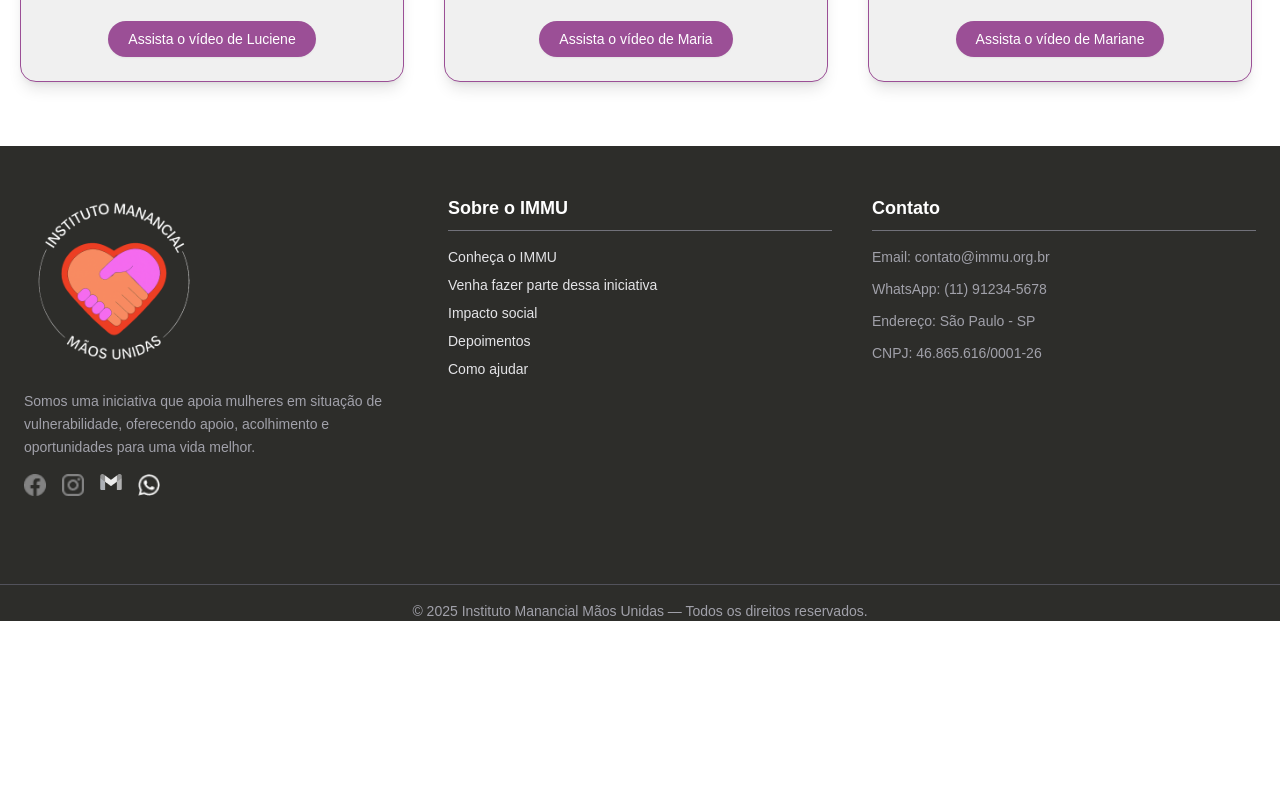
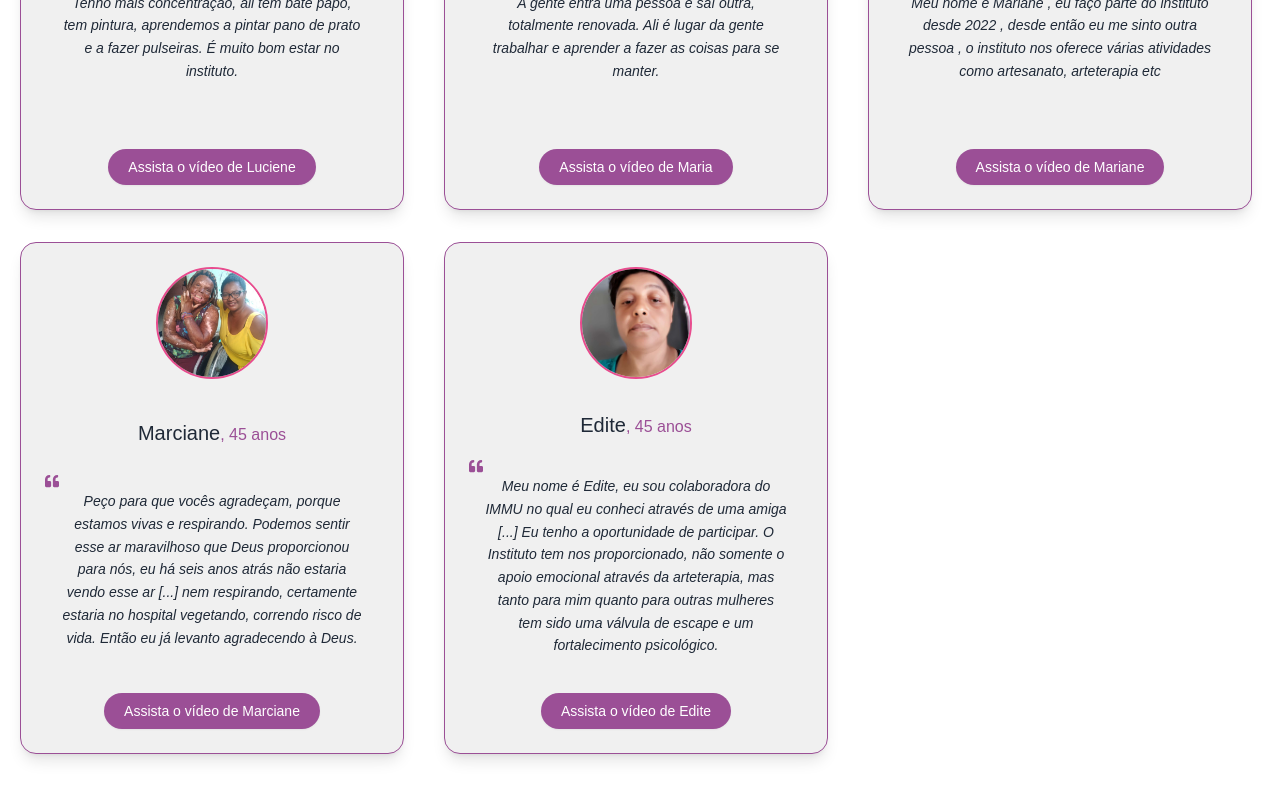
Before and after one commit to claudiojas/immu, a Next.js app: page / in a window 1280 px wide. Shown: the part 1994-2794 px from the top of the page. Before the commit the page ends 2615 px from the top, so only its background shows below. Built offline with nearby package versions, Linux system fonts and the light colour scheme; no server answers; a web font is replaced by a local one.

Commit message:
feat: add new cards testimonial

```diff
--- a/app/data/homeData.ts
+++ b/app/data/homeData.ts
@@ -28,6 +28,8 @@ export const carouselSlides = [
 import luciene from '../../assets/testimonial/Luciene Foto.jpg'
 import mLurdes from '../../assets/testimonial/Maria de Lurdes Foto.jpg'
 import mariane from '../../assets/testimonial/Mariane Foto.jpg'
+import marciane from '../../assets/testimonial/Marciane.jpg'
+import edite from '../../assets/testimonial/edite.png'
 
 
 import productExemple from '../../assets/products/product__exemple.svg'
@@ -125,7 +127,7 @@ export const testimonials = [
     name: "Luciene",
     age: "45 anos",
     text: "Tenho mais concentração, ali tem bate papo, tem pintura, aprendemos a pintar pano de prato e a fazer pulseiras. É muito bom estar no instituto.",
-    videoUrl: "https://www.youtube.com/@immuvideos"
+    videoUrl: "https://www.youtube.com/shorts/VMlILpDBdl4"
   },
   {
     id: 2,
@@ -133,7 +135,7 @@ export const testimonials = [
     name: "Maria de Lurdes",
     age: "45 anos",
     text: " A gente entra uma pessoa e saí outra, totalmente renovada. Ali é lugar da gente trabalhar e aprender a fazer as coisas para se manter.",
-    videoUrl: "https://www.youtube.com/@immuvideos"
+    videoUrl: "https://www.youtube.com/shorts/EBsWL3H8q9g"
   },
   {
     id: 3,
@@ -142,7 +144,33 @@ export const testimonials = [
     age: "45 anos",
     text: "Meu nome é Mariane , eu faço parte do instituto desde 2022 , desde então eu me sinto outra pessoa , o instituto nos oferece várias atividades como artesanato, arteterapia etc",
     videoUrl: "https://www.youtube.com/@immuvideos"
-  }
+  },
+  {
+    id: 4,
+    image: marciane,
+    name: "Marciane",
+    age: "45 anos",
+    text: `
+      Peço para que vocês agradeçam, porque estamos vivas e respirando. Podemos
+      sentir esse ar maravilhoso que Deus proporcionou para nós, eu há seis anos atrás não
+      estaria vendo esse ar [...] nem respirando, certamente estaria no hospital vegetando,
+      correndo risco de vida. Então eu já levanto agradecendo à Deus.
+    `,
+    videoUrl: "https://www.youtube.com/shorts/Cm2Q63Hef-M"
+  },
+  {
+    id: 5,
+    image: edite,
+    name: "Edite",
+    age: "45 anos",
+    text: `
+      Meu nome é Edite, eu sou colaboradora do IMMU no qual eu conheci através de uma
+      amiga [...] Eu tenho a oportunidade de participar. O Instituto tem nos proporcionado, não
+      somente o apoio emocional através da arteterapia, mas tanto para mim quanto para outras
+      mulheres tem sido uma válvula de escape e um fortalecimento psicológico.
+    `,
+    videoUrl: "https://www.youtube.com/watch?v=vWXsfVlbQVg&t=2s"
+  },
 ];
 
 import foto1 from "../../assets/about-section/foto1.png";
--- a/components/TestimonialCard.tsx
+++ b/components/TestimonialCard.tsx
@@ -13,7 +13,7 @@ type TestimonialCardProps = {
 
 const TestimonialCard = ({ image, name, age, text, videoUrl }: TestimonialCardProps) => {
   return (
-    <div className="bg-[#F0F0F0] h-96 rounded-2xl shadow-lg p-6 flex flex-col items-center justify-between text-center max-w-sm transition-transform hover:scale-[1.02] duration-300 border border-manancial-purple">
+    <div className="bg-[#F0F0F0] h-[32rem] rounded-2xl shadow-lg p-6 flex flex-col items-center justify-between text-center max-w-sm transition-transform hover:scale-[1.02] duration-300 border border-manancial-purple">
       {/* Foto Redonda */}
       <div className="w-28 h-28 rounded-full overflow-hidden mb-4 border-2 border-manancial-pink shadow-inner">
         <Image
```
Also changed, not shown: assets/testimonial/Marciane.jpg (added), assets/testimonial/edite.png (added).
